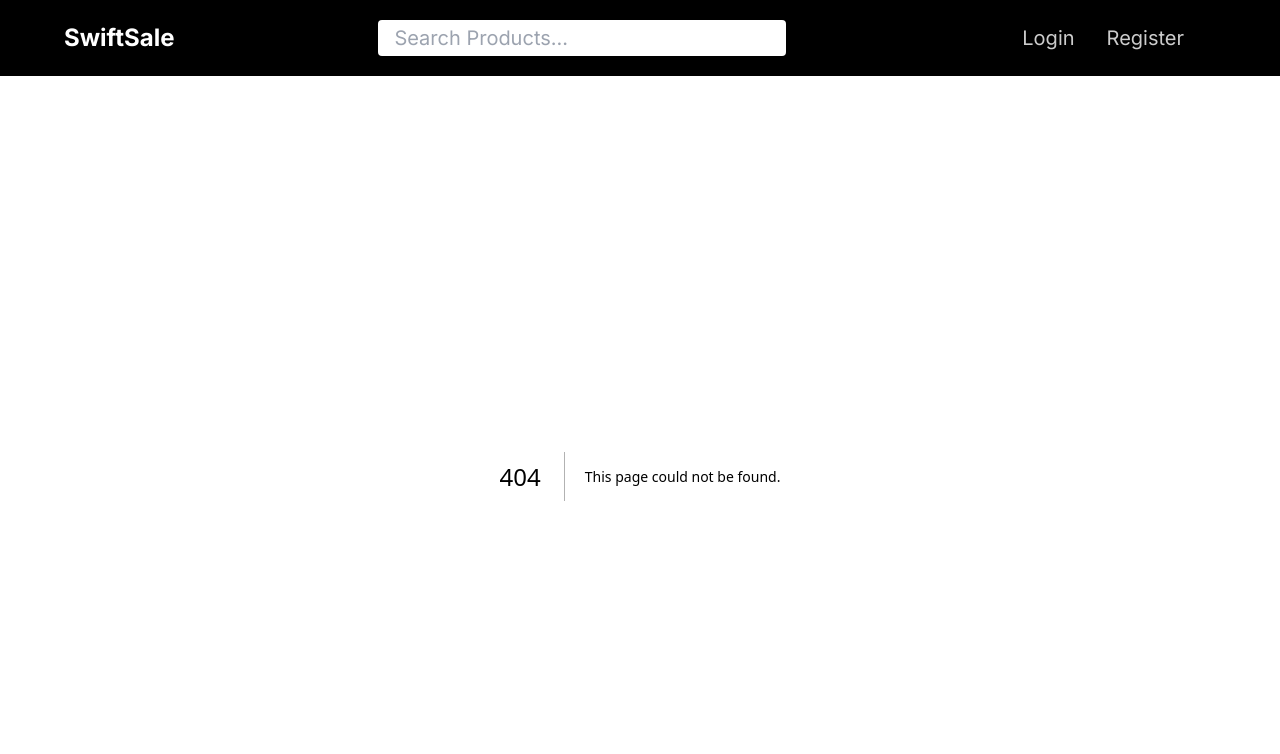
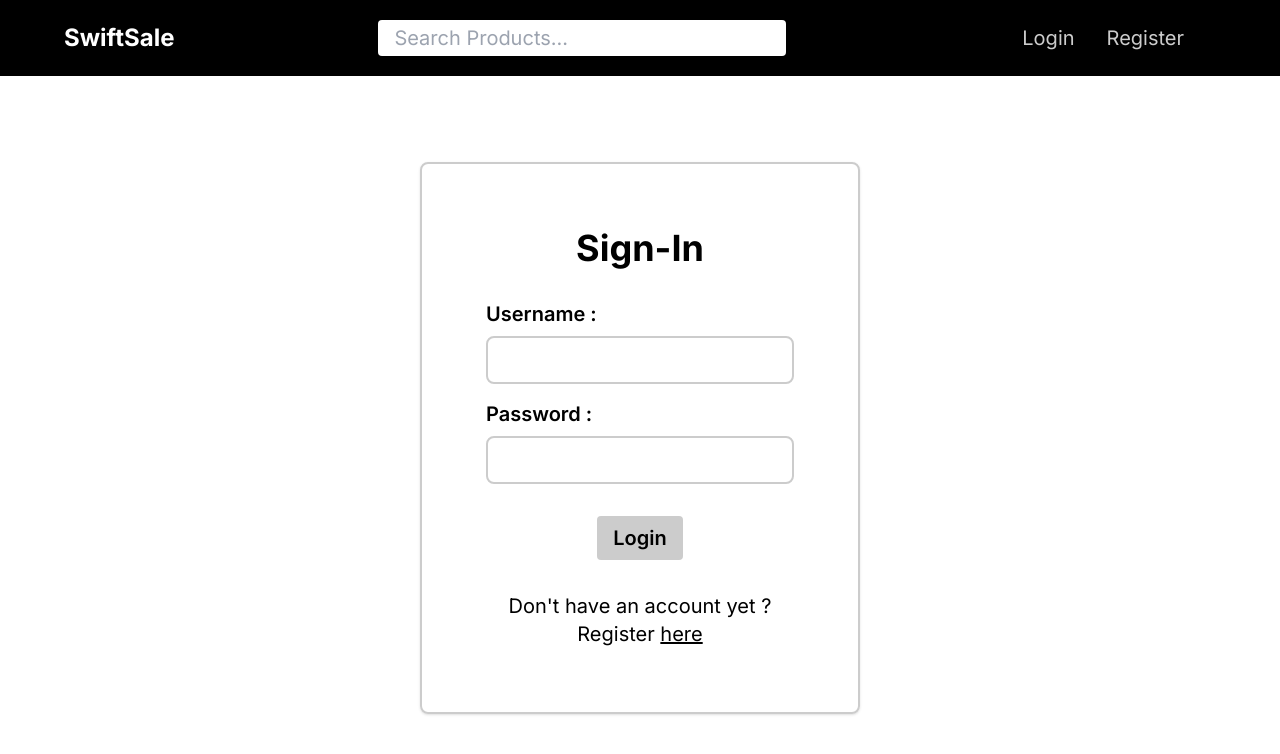
Before and after one commit to WawanC/swiftsale-next, a Next.js app: page /login in a window 1280 px wide. Before the commit this address had no page. Shown: the top 754 px of the page. Built offline with nearby package versions, Linux system fonts and the light colour scheme; no server answers.

Commit message:
add login page & api proxy middleware

```diff
--- a/package.json
+++ b/package.json
@@ -9,13 +9,16 @@
     "lint": "next lint"
   },
   "dependencies": {
+    "@tanstack/react-query": "^4.35.3",
     "axios": "^1.5.1",
+    "http-proxy": "^1.18.1",
     "next": "latest",
     "react": "latest",
     "react-dom": "latest",
     "react-responsive": "^9.0.2"
   },
   "devDependencies": {
+    "@types/http-proxy": "^1.17.12",
     "@types/node": "latest",
     "@types/react": "latest",
     "@types/react-dom": "latest",
--- /dev/null
+++ b/src/api/auth.ts
@@ -0,0 +1,10 @@
+import axios from "axios";
+import { LoginPayload } from "@/types/auth";
+
+const api = axios.create({
+  baseURL: `${process.env.NEXT_PUBLIC_SERVER_URL}/api/auth`,
+});
+
+export const loginApi = async (data: LoginPayload) => {
+  await api.post(`/login`, data);
+};
--- a/src/app/layout.tsx
+++ b/src/app/layout.tsx
@@ -3,6 +3,7 @@ import type { Metadata } from "next";
 import { Inter } from "next/font/google";
 import { ReactNode } from "react";
 import NavBar from "@/app/_components/NavBar";
+import Providers from "@/app/providers";
 
 const font = Inter({ subsets: ["latin"] });
 
@@ -15,8 +16,10 @@ export default function RootLayout({ children }: { children: ReactNode }) {
   return (
     <html lang="en">
       <body className={font.className}>
-        <NavBar />
-        {children}
+        <Providers>
+          <NavBar />
+          {children}
+        </Providers>
       </body>
     </html>
   );
--- /dev/null
+++ b/src/app/login/page.tsx
@@ -0,0 +1,103 @@
+"use client";
+
+import { FormEventHandler, useState } from "react";
+import Link from "next/link";
+import { useLoginMutation } from "@/hooks/Auth";
+import { useRouter } from "next/navigation";
+import { getServerErrorMessage } from "@/utils/error";
+
+const LoginPage = () => {
+  const [enteredUsername, setEnteredUsername] = useState("");
+  const [enteredPassword, setEnteredPassword] = useState("");
+  const [error, setError] = useState<string | null>(null);
+  // const navigate = useNavigate();
+  const login = useLoginMutation();
+  const router = useRouter();
+
+  const formSubmitHandler: FormEventHandler = async (e) => {
+    e.preventDefault();
+    setError(null);
+
+    try {
+      await login.mutateAsync({
+        username: enteredUsername.trim(),
+        password: enteredPassword.trim(),
+      });
+      router.replace("/");
+    } catch (e) {
+      setEnteredPassword("");
+      console.error(e);
+    }
+  };
+
+  const displayedError =
+    error || (login.isError && getServerErrorMessage(login.error));
+
+  return (
+    <main className={`flex-1 flex justify-center md:items-center`}>
+      <section
+        className={`min-w-full md:min-w-[25%] h-fit
+        md:border-2 border-secondary md:rounded-lg md:shadow
+        flex flex-col p-8 md:p-16 items-center gap-8`}
+      >
+        <h1 className={`text-4xl font-bold`}>Sign-In</h1>
+
+        <form
+          className={`flex flex-col gap-4 w-full text-xl`}
+          onSubmit={formSubmitHandler}
+        >
+          {displayedError && (
+            <div className={`flex justify-center`}>
+              <span className={`text-xl text-red-500`}>{displayedError}</span>
+            </div>
+          )}
+          <div className={`flex flex-col gap-2`}>
+            <label htmlFor="username" className={`font-semibold`}>
+              Username :
+            </label>
+            <input
+              type="text"
+              id="username"
+              required={true}
+              className={`input`}
+              value={enteredUsername}
+              onChange={(e) => setEnteredUsername(e.target.value)}
+            />
+          </div>
+
+          <div className={`flex flex-col gap-2`}>
+            <label htmlFor="password" className={`font-semibold`}>
+              Password :
+            </label>
+            <input
+              type="password"
+              id="password"
+              required={true}
+              className={`input`}
+              value={enteredPassword}
+              onChange={(e) => setEnteredPassword(e.target.value)}
+            />
+          </div>
+
+          <div className={`flex justify-center mt-4`}>
+            <button type={"submit"} className={`btn`}>
+              Login
+            </button>
+          </div>
+        </form>
+
+        <div className={`flex flex-col text-xl text-center`}>
+          <p>Don&apos;t have an account yet ?</p>
+          <p>
+            Register{" "}
+            <Link href={"/register"} className={`underline`}>
+              here
+            </Link>
+          </p>
+        </div>
+      </section>
+    </main>
+  );
+};
+
+export default LoginPage;
--- a/src/app/page.tsx
+++ b/src/app/page.tsx
@@ -1,5 +1,5 @@
+import { getProductsApi } from "@/api/product";
 import ProductList from "@/app/_components/ProductList";
-import { getProductsApi } from "@/api/product";
 
 const Home = async () => {
   const products = await getProductsApi();
--- a/src/app/products/[productId]/page.tsx
+++ b/src/app/products/[productId]/page.tsx
@@ -8,7 +8,6 @@ type Params = {
 };
 
 const ProductDetailPage = async ({ params }: { params: Params }) => {
-  console.log("productID: ", params.productId);
   const product = await getProductApi(params.productId);
 
   return (
--- /dev/null
+++ b/src/app/providers.tsx
@@ -0,0 +1,20 @@
+"use client";
+
+import { QueryClient, QueryClientProvider } from "@tanstack/react-query";
+import { FC, ReactNode, useState } from "react";
+
+type Props = {
+  children: ReactNode;
+};
+
+const Providers: FC<Props> = (props) => {
+  const [queryClient] = useState(() => new QueryClient());
+
+  return (
+    <QueryClientProvider client={queryClient}>
+      {props.children}
+    </QueryClientProvider>
+  );
+};
+
+export default Providers;
--- /dev/null
+++ b/src/hooks/Auth.tsx
@@ -0,0 +1,6 @@
+"use client";
+
+import { useMutation } from "@tanstack/react-query";
+import { loginApi } from "@/api/auth";
+
+export const useLoginMutation = () => useMutation(loginApi);
--- /dev/null
+++ b/src/types/auth.ts
@@ -0,0 +1,10 @@
+export type RegisterPayload = {
+  email: string;
+  username: string;
+  password: string;
+};
+
+export type LoginPayload = {
+  username: string;
+  password: string;
+};
--- /dev/null
+++ b/src/utils/error.ts
@@ -0,0 +1,12 @@
+import { AxiosError } from "axios";
+
+export const getServerErrorMessage = (error: any) => {
+  if (
+    error instanceof AxiosError &&
+    error.response &&
+    error.response.data.message
+  ) {
+    return error.response.data.message;
+  }
+  return "System error";
+};
```
Also changed, not shown: src/api/product.ts (+7 -5 lines), src/middleware.ts (added, +14 -0 lines), 1 other file (tests, documents, lock files or other folders).
